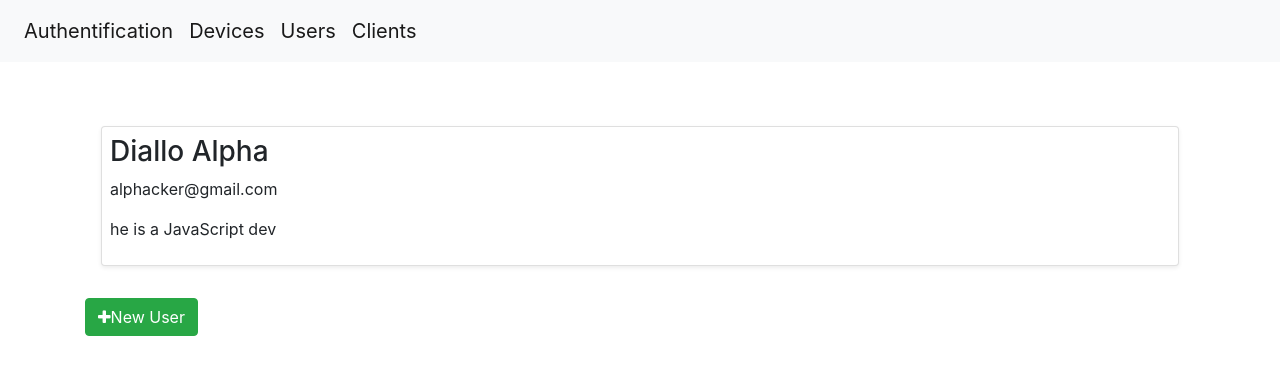
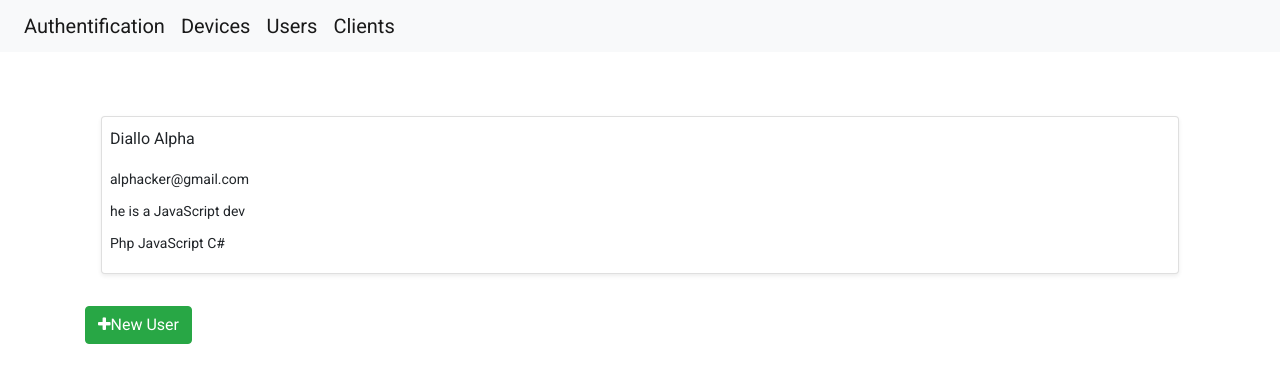
Before and after one commit to alphacker01/ngwifi, an Angular app: page /users in a window 1280 px wide. Shown: the top 382 px of the page. Built offline with nearby package versions, Linux system fonts and the light colour scheme.

Commit message:
Angular Material installed successfully !

```diff
--- a/angular.json
+++ b/angular.json
@@ -28,12 +28,13 @@
               "src/assets"
             ],
             "styles": [
+              "./node_modules/@angular/material/prebuilt-themes/indigo-pink.css",
               "src/styles.scss",
               "node_modules/bootstrap/dist/css/bootstrap.css",
               "node_modules/font-awesome/css/font-awesome.css"
             ],
             "scripts": [
-              "node_modules/jquery/dist/jquery.js",
+              "./node_modules/jquery/dist/jquery.js",
               "node_modules/bootstrap/dist/js/bootstrap.js"
             ]
           },
@@ -97,6 +98,7 @@
               "src/assets"
             ],
             "styles": [
+              "./node_modules/@angular/material/prebuilt-themes/indigo-pink.css",
               "src/styles.scss"
             ],
             "scripts": []
--- a/package.json
+++ b/package.json
@@ -12,14 +12,18 @@
   "private": true,
   "dependencies": {
     "@angular/animations": "~10.0.14",
+    "@angular/cdk": "^10.2.6",
     "@angular/common": "~10.0.14",
     "@angular/compiler": "~10.0.14",
     "@angular/core": "~10.0.14",
     "@angular/forms": "~10.0.14",
+    "@angular/material": "^10.2.6",
     "@angular/platform-browser": "~10.0.14",
     "@angular/platform-browser-dynamic": "~10.0.14",
     "@angular/router": "~10.0.14",
     "bootstrap": "^4.5.2",
+    "font-awesome": "^4.7.0",
+    "jquery": "^3.5.1",
     "rxjs": "~6.5.5",
     "tslib": "^2.0.0",
     "zone.js": "~0.10.3"
--- a/src/app/app.module.ts
+++ b/src/app/app.module.ts
@@ -4,6 +4,7 @@ import { FormsModule, ReactiveFormsModule } from '@angular/forms';
 import { AppRoutingModule } from './app-routing.module';
 import { Routes, RouterModule } from '@angular/router';
 import { HttpClientModule } from '@angular/common/http'
+import { MatButtonModule } from '@angular/material/button'
 
 import { AppComponent } from './app.component';
 import { AlphaComponent } from './alpha/alpha.component';
@@ -17,6 +18,7 @@ import { AuthService } from './service/auth.service';
 import { UserService } from './service/user.service';
 import { UserlistComponent } from './userlist/userlist.component';
 import { NewUserComponent } from './new-user/new-user.component';
+import { BrowserAnimationsModule } from '@angular/platform-browser/animations';
 
 
 const appRoutes: Routes = [
@@ -47,7 +49,9 @@ const appRoutes: Routes = [
     FormsModule,
     ReactiveFormsModule,
     HttpClientModule,
-    RouterModule.forRoot(appRoutes)
+    MatButtonModule,
+    RouterModule.forRoot(appRoutes),
+    BrowserAnimationsModule
   ],
   providers: [
     DeviceService,
--- a/src/app/appareil-view/appareil-view.component.html
+++ b/src/app/appareil-view/appareil-view.component.html
@@ -21,11 +21,11 @@
 
 
 <div style="margin-left: 80%;">
-  <button class="btn btn-success" (click)="switchOnAll()">
+  <button mat-flat-button color="primary" (click)="switchOnAll()">
     Start All | {{deviceOn }}
   </button>
     &nbsp;
-  <button class="btn btn-danger"(click)="switchOffAll()">
+  <button mat-button color="primary" (click)="switchOffAll()">
     Stop All | {{deviceOff }}
   </button>
 
--- a/src/app/userlist/userlist.component.html
+++ b/src/app/userlist/userlist.component.html
@@ -12,6 +12,12 @@
                     {{ language }}
                 </span>
             </p>
+
+            <p *ngIf="user.otherSquils && user.otherSquils.length > 0">
+                 <span *ngFor="let squils of user.otherSquils">
+                    {{ squils }}
+                 </span>
+            </p>
         </li>
     </ul>
 
--- a/src/index.html
+++ b/src/index.html
@@ -6,8 +6,10 @@
   <base href="/">
   <meta name="viewport" content="width=device-width, initial-scale=1">
   <link rel="icon" type="image/x-icon" href="favicon.ico">
+  <link href="https://fonts.googleapis.com/css?family=Roboto:300,400,500&display=swap" rel="stylesheet">
+  <link href="https://fonts.googleapis.com/icon?family=Material+Icons" rel="stylesheet">
 </head>
-<body>
+<body class="mat-typography">
   <app-root></app-root>
 </body>
 </html>
--- a/src/styles.scss
+++ b/src/styles.scss
@@ -1 +1,4 @@
 /* You can add global styles to this file, and also import other style files */
+
+html, body { height: 100%; }
+body { margin: 0; font-family: Roboto, "Helvetica Neue", sans-serif; }
```
Also changed, not shown: 1 other file (tests, documents, lock files or other folders).
